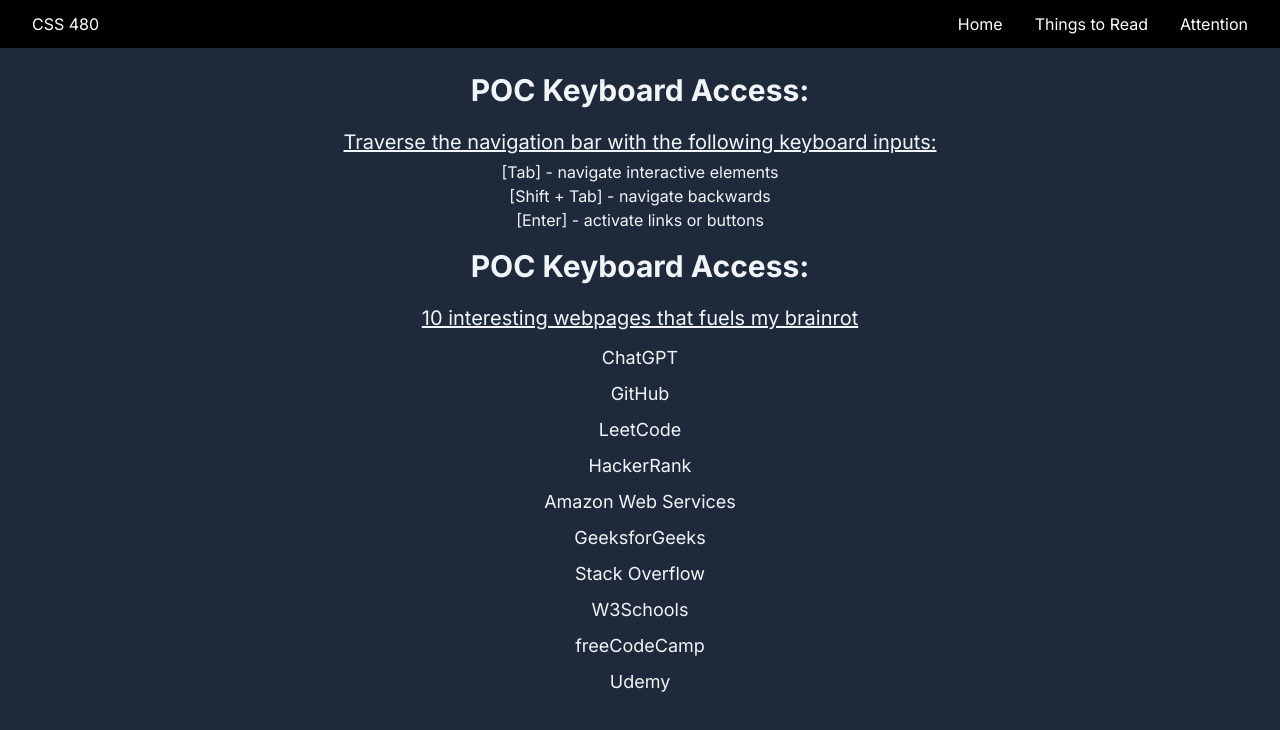
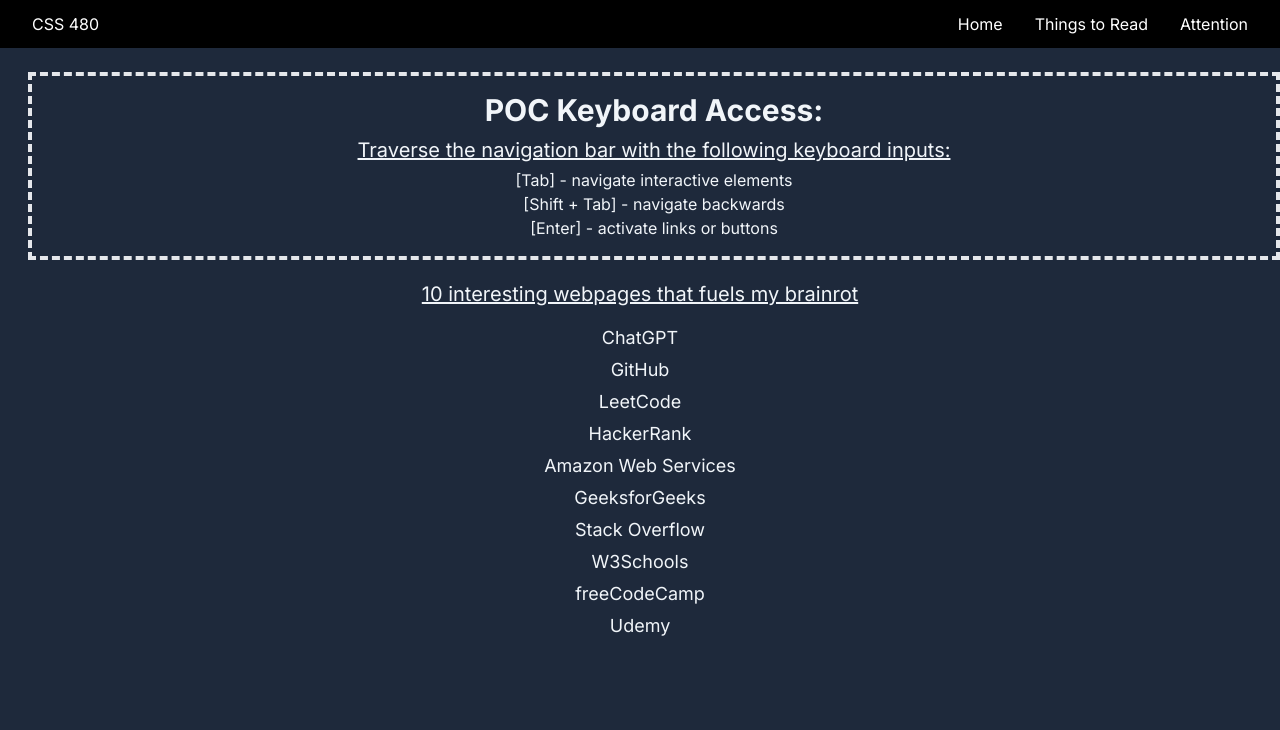
Before and after one commit to seabluc/keyboard-access, a Next.js app: page /things-to-read in a window 1280 px wide. Shown: the top 730 px of the page. Built offline with nearby package versions, Linux system fonts and the light colour scheme.

Commit message:
formatting (flexboxes)

```diff
--- a/src/app/attention/page.js
+++ b/src/app/attention/page.js
@@ -1,25 +1,28 @@
 // ===========================POC: Guiding Attention===========================
 export default function Attention() {
   return (
+    <>
     <div className="flex-wrap">
-      <h1 className="flex justify-center text-5xl font-sans font-semibold pt-4">My favorite dogs</h1>
-      <div className="flex-col justify-start pl-16 pt-6 pb-3">
-        <h1 className="text-3xl font-sans font-semibold pl-6 py-3">bellebows</h1>
-        <div className="flex min-w-10 min-h-10">
-          <img src="./belle-pls.gif" alt="oh nnooo" className="w-52 h-52"/>
-          <article className="ml-4 px-2 py-4 border-2">
-            <p className="font-sans text-lg">This is Belle O&apos;Neill, Kansas&apos;s Doberman/cattle dog/hound mix rescue dog</p>
-            <p className="font-sans text-base py-2 text-wrap">She was born with a birth defect that stretches the muscles on her head backwards.</p>
-            <p className="font-sans text-base py-2 text-wrap">As a result, she permanently looks shocked or surprised, but thankfully it&apos;s harmless!</p>
-            <p className="font-sans text-base py-2 text-wrap">Belle&apos;s Tiktok currently has 800k Followers and a total of 25.8M Likes.</p>
-            <p className="font-sans text-base py-2 text-wrap">Her beauty blinds me and she truly is the goodest of doggos.</p>
+      <h1 className="text-5xl font-sans font-semibold pt-5 pl-10 pb-2">The goodest of doggos 🐕</h1>
+        <div className="flex justify-start items-start">
+          <h1 className="relative top-0 left-0 text-3xl font-sans font-semibold px-6 py-3">bellebows</h1>
+          <img src="./belle-pls.gif" alt="oh nnooo" className=" w-52 h-52"/>
+          <article className="ml-4 px-2 py-3 border-2 font-sans text-xl text-white min-w-80 max-w-96">
+            <p className="font-sans text-wrap">This is Belle O&apos;Neill, she&apos;s a Doberman/cattle dog/hound mix rescue dog!
+            She was born with a birth defect that stretches back the muscles on her head
+            As a result, she permanently looks shocked/surprised, &#40;thankfully it&apos;s harmless&#41;
+           Belle&apos;s
+              <a
+                href="https://www.tiktok.com/@bellebows4117?lang=en"
+                target="_blank"
+                className="text-blue-400"> TikTok</a> currently has 800k Followers and a total of 25.8M Likes</p>
           </article>
         </div>
+        <div className="flex-col min-w-10 min-h-10">
         <h1 className="text-3xl font-sans font-semibold pl-6 mt-6 py-3">capybara</h1>
-        <div className="flex min-w-10 min-h-10">
           <img src="./capybara.png" alt="coconut dog" className="w-52 h-52"/>
         </div>
-      </div>
     </div>
+    </>
   )
 }
--- a/src/app/layout.js
+++ b/src/app/layout.js
@@ -11,7 +11,7 @@
 export default function RootLayout({ children }) {
   return (
     <html lang="en">
-      <body tabIndex={-1} className={`${inter.className} overflow-hidden h-screen bg-slate-800 text-slate-100`}> {/* dark background, white colored text, container class, auto margin on right and left, padding of 4 on all sides */}
+      <body className={`${inter.className} overflow-hidden h-screen bg-slate-800 text-slate-100`}> {/* dark background, white colored text, container class, auto margin on right and left, padding of 4 on all sides */}
         <Navbar />
         {children}
       </body>
--- a/src/app/things-to-read/page.js
+++ b/src/app/things-to-read/page.js
@@ -1,9 +1,9 @@
 // ============================POC: Keyboard Access============================
 export default function ThingsToRead() {
   return (
-    <div className="flex-col items-center justify-center min-h-screen py-6">
-      <div>
-        <h1 className="text-3xl font-bold text-center mb-4">POC Keyboard Access:</h1>
+    <div className="flex-col items-start py-6">
+      <div className="flex-shrink-1 border-dashed border-4 ml-7 p-4">
+        <h1 className="text-3xl font-bold text-center mb-1">POC Keyboard Access:</h1>
         <div className="text-center text-xl underline py-1">Traverse the navigation bar with the following keyboard inputs:</div>
           <ul className="text-center list-inside">
             <li>[Tab] - navigate interactive elements</li>
@@ -11,40 +11,39 @@
             <li>[Enter] - activate links or buttons</li>
         </ul>
       </div>
-      <h1 className=" text-3xl font-bold text-center  my-4">POC Keyboard Access:</h1>
-      <div className="text-center text-xl underline py-1">10 interesting webpages that fuels my brainrot</div>
+      <h1 className="text-center text-xl underline pt-5 pb-3">10 interesting webpages that fuels my brainrot</h1>
       <ol className="text-center list-inside">
-        <li className="text-lg my-2">
+        <li className="text-lg m-1">
           <a href="https://chat.openai.com" target="_blank" rel="noopener noreferrer" className="focus-within:bg-slate-600 rounded-lg p-2">ChatGPT</a>
         </li>
-        <li className="text-lg mb-2">
+        <li className="text-lg m-1">
           <a href="https://github.com" target="_blank" rel="noopener noreferrer" className="focus-within:bg-slate-600 rounded-lg p-2">GitHub</a>
         </li>
-        <li className="text-lg mb-2">
+        <li className="text-lg m-1">
           <a href="https://leetcode.com" target="_blank" rel="noopener noreferrer" className="focus-within:bg-slate-600 rounded-lg p-2">LeetCode</a>
         </li>
-        <li className="text-lg mb-2">
+        <li className="text-lg m-1">
           <a href="https://hackerrank.com" target="_blank" rel="noopener noreferrer" className="focus-within:bg-slate-600 rounded-lg p-2">HackerRank</a>
         </li>
-        <li className="text-lg mb-2">
+        <li className="text-lg m-1">
           <a href="https://aws.amazon.com" target="_blank" rel="noopener noreferrer" className="focus-within:bg-slate-600 rounded-lg p-2">Amazon Web Services</a>
         </li>
-        <li className="text-lg mb-2">
+        <li className="text-lg m-1">
           <a href="https://geeksforgeeks.org" target="_blank" rel="noopener noreferrer" className="focus-within:bg-slate-600 rounded-lg p-2">GeeksforGeeks</a>
         </li>
-        <li className="text-lg mb-2">
+        <li className="text-lg m-1">
           <a href="https://stackoverflow.com" target="_blank" rel="noopener noreferrer" className="focus-within:bg-slate-600 rounded-lg p-2">Stack Overflow</a>
         </li>
-        <li className="text-lg mb-2">
+        <li className="text-lg m-1">
           <a href="https://w3schools.com" target="_blank" rel="noopener noreferrer" className="focus-within:bg-slate-600 rounded-lg p-2">W3Schools</a>
         </li>
-        <li className="text-lg mb-2">
+        <li className="text-lg m-1">
           <a href="https://freecodecamp.org" target="_blank" rel="noopener noreferrer" className="focus-within:bg-slate-600 rounded-lg p-2">freeCodeCamp</a>
         </li>
-        <li className="text-lg mb-2">
+        <li className="text-lg m-1">
           <a href="https://udemy.com" target="_blank" rel="noopener noreferrer" className="focus-within:bg-slate-600 rounded-lg p-2">Udemy</a>
         </li>
       </ol>
-    </div>
+      </div>
   );
 }
--- a/src/components/Navbar.js
+++ b/src/components/Navbar.js
@@ -6,17 +6,17 @@
 
 export const Navbar = () => {
   return (
-    <nav tabIndex={-1} className="bg-black">
-      <div tabIndex={-1} className="max-w-9xl mx-auto px-4 sm:px-6">
-        <div tabIndex={-1} className="flex items-center justify-between h-12"> {/* Right side of Navbar */}
-          <div tabIndex={-1} className="flex items-center">
-            <div tabIndex={-1} className="flex-shrink-0">
-              <Link href="/" tabIndex={1} className="text-white focus-within:bg-slate-700 rounded-lg p-2" >CSS 480</Link>
+    <nav  className="bg-black">
+      <div className="max-w-9xl mx-auto px-4 sm:px-6">
+        <div className="flex items-center justify-between h-12"> {/* Right side of Navbar */}
+          <div className="flex items-center">
+            <div className="flex-shrink-0">
+              <Link href="/" className="text-white focus-within:bg-slate-700 rounded-lg p-2" >CSS 480</Link>
             </div>
           </div>
-          <div tabIndex={-1} className="hidden md:block">
-            <div tabIndex={-1} className="ml-4 flex items-center space-x-4">
-              <Link href="/" className="text-white hover:bg-slate-700 focus-within:bg-slate-700 rounded-lg p-2">Home</Link>
+          <div className="hidden md:block">
+            <div className="ml-4 flex items-center space-x-4">
+              <Link href="/" className="text-white hover:bg-slate-700 focus-within:bg-slate-700 rounded-lg p-2 ">Home</Link>
               <Link href="/things-to-read" className="text-white hover:bg-slate-700 focus-within:bg-slate-700 rounded-lg p-2">Things to Read</Link>
               <Link href="/attention" className="text-white hover:bg-slate-700 focus-within:bg-slate-700 rounded-lg p-2">Attention</Link>
             </div>
```
